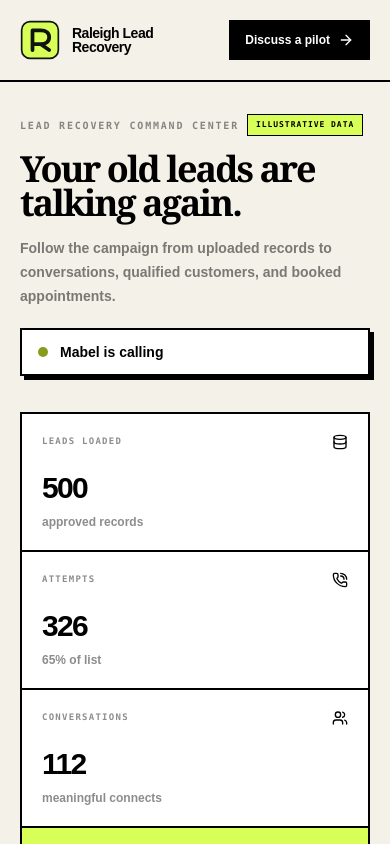
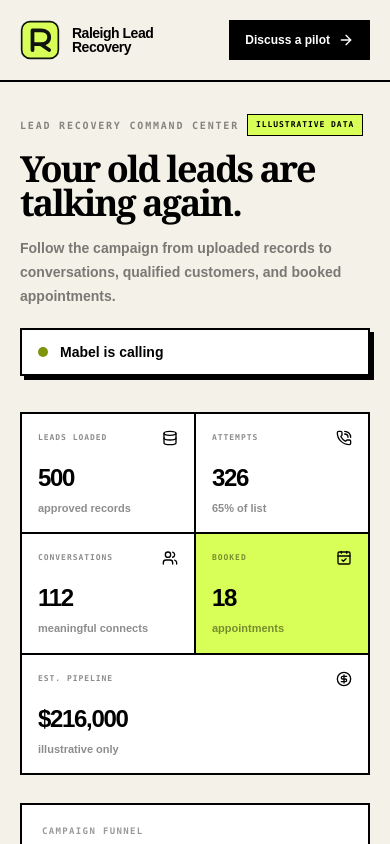
Before and after one commit to dannymsullivan/raleigh-lead-recovery, a Next.js app: page /demo in a window 390 px wide. Shown: the top 844 px of the page. Built offline with nearby package versions, Linux system fonts and the light colour scheme.

Commit message:
Improve dashboard mobile layouts

```diff
--- a/app/dashboard/page.tsx
+++ b/app/dashboard/page.tsx
@@ -55,6 +55,13 @@ export default async function DashboardPage({ searchParams }: PageProps) {
         </div>
       </header>
 
+      <nav className="flex overflow-x-auto border-b-2 border-black bg-white px-3 lg:hidden" aria-label="Dashboard navigation">
+        <Link className="flex h-12 flex-none items-center gap-2 border-b-4 border-black px-3 text-xs font-black" href="/dashboard"><PhoneCall className="h-4 w-4" /> Lead board</Link>
+        <Link className="flex h-12 flex-none items-center gap-2 px-3 text-xs font-black text-black/55" href="/dashboard/reactivation"><Sparkles className="h-4 w-4" /> Reactivation</Link>
+        <Link className="flex h-12 flex-none items-center gap-2 px-3 text-xs font-black text-black/55" href={`/report/${client.id}`}><ArrowUpRight className="h-4 w-4" /> Report</Link>
+        <Link className="flex h-12 flex-none items-center gap-2 px-3 text-xs font-black text-black/55" href="/dashboard/settings"><Settings2 className="h-4 w-4" /> Settings</Link>
+      </nav>
+
       <div className="mx-auto grid max-w-[1440px] lg:grid-cols-[230px_1fr]">
         <aside className="hidden min-h-[calc(100vh-82px)] border-r-2 border-black p-5 lg:flex lg:flex-col">
           <nav className="grid gap-1 text-sm font-extrabold">
@@ -74,12 +81,12 @@ export default async function DashboardPage({ searchParams }: PageProps) {
             <MabelStatus status={client.provisioning_status ?? "pending"} />
           </div>
 
-          <div className="mt-9 grid border-l-2 border-t-2 border-black sm:grid-cols-2 xl:grid-cols-5">
+          <div className="mt-9 grid grid-cols-2 border-l-2 border-t-2 border-black xl:grid-cols-5">
             <Metric label="New leads" value={String(newLeads)} detail="need a callback" />
             <Metric label="Contacted" value={String(contacted)} detail="follow-up started" />
             <Metric label="Booked" value={String(booked.length)} detail="marked won" />
             <Metric label="Booked value" value={formatCurrency(bookedRevenue)} detail="owner confirmed" />
-            <Metric label="Pipeline caught" value={formatCurrency(report.estimatedJobValueCaptured)} detail="estimated" />
+            <Metric label="Pipeline caught" value={formatCurrency(report.estimatedJobValueCaptured)} detail="estimated" mobileWide />
           </div>
 
           <div className="mt-8 grid gap-6 xl:grid-cols-[1fr_340px]">
@@ -146,7 +153,7 @@ function ChecklistItem({ done, label }: { done: boolean; label: string }) { retu
 function MabelStatus({ status }: { status: Client["provisioning_status"] }) { const ready = status === "ready"; return <div className="flex items-center gap-2 text-sm font-extrabold"><span className={`h-2.5 w-2.5 rounded-full ${ready ? "animate-pulse bg-black" : "border-2 border-black"}`} />{ready ? "Mabel is ready" : status === "error" || status === "needs_configuration" ? "Setup needs attention" : "Setting Mabel up"}</div>; }
 function StatusBadge({ status }: { status: string }) { const labels: Record<string, string> = { new: "New lead", contacted: "Contacted", booked: "Booked", lost: "Lost", spam: "Spam" }; return <span className={`border border-black px-2 py-1 font-mono text-[9px] font-bold uppercase ${status === "booked" ? "bg-black text-white" : "bg-white"}`}>{labels[status] ?? status}</span>; }
 function EmptyCalls() { return <div className="grid min-h-72 place-items-center p-8 text-center"><div className="max-w-sm"><PhoneCall className="mx-auto h-10 w-10" strokeWidth={1.5} /><h3 className="mt-5 text-2xl font-black tracking-[-0.04em]">The board is ready.</h3><p className="mt-3 text-sm leading-6 text-black/55">Your first test call will appear here with a summary, urgency, callback details, and recording.</p></div></div>; }
-function Metric({ label, value, detail }: { label: string; value: string; detail: string }) { return <div className="border-b-2 border-r-2 border-black bg-white p-5"><p className="font-mono text-[10px] font-bold uppercase tracking-[0.14em] text-black/45">{label}</p><p className="mt-4 text-3xl font-black tracking-[-0.055em]">{value}</p><p className="mt-2 text-xs font-semibold text-black/40">{detail}</p></div>; }
+function Metric({ label, value, detail, mobileWide = false }: { label: string; value: string; detail: string; mobileWide?: boolean }) { return <div className={`border-b-2 border-r-2 border-black bg-white p-4 sm:p-5 ${mobileWide ? "col-span-2 xl:col-span-1" : ""}`}><p className="font-mono text-[9px] font-bold uppercase tracking-[0.12em] text-black/45 sm:text-[10px] sm:tracking-[0.14em]">{label}</p><p className="mt-3 text-2xl font-black tracking-[-0.055em] sm:mt-4 sm:text-3xl">{value}</p><p className="mt-1.5 text-[11px] font-semibold text-black/40 sm:mt-2 sm:text-xs">{detail}</p></div>; }
 function SmallStat({ label, value }: { label: string; value: string }) { return <div><p className="text-2xl font-black">{value}</p><p className="mt-1 text-[10px] font-bold uppercase text-black/40">{label}</p></div>; }
 function daypart(): string { const hour = new Date().getHours(); return hour < 12 ? "morning" : hour < 18 ? "afternoon" : "evening"; }
 function trialDaysLeft(value: string): number { const date = value.includes("T") ? new Date(value) : new Date(`${value}T23:59:59`); return Math.max(0, Math.ceil((date.getTime() - Date.now()) / 86_400_000)); }
--- a/app/demo/demo-dashboard.tsx
+++ b/app/demo/demo-dashboard.tsx
@@ -81,12 +81,12 @@ export function DemoDashboard() {
             </div>
           </div>
 
-          <div className="mt-9 grid border-l-2 border-t-2 border-black sm:grid-cols-2 xl:grid-cols-5">
+          <div className="mt-9 grid grid-cols-2 border-l-2 border-t-2 border-black xl:grid-cols-5">
             <Metric icon={Database} label="Leads loaded" value={String(demoCampaign.listSize)} detail="approved records" />
             <Metric icon={PhoneCall} label="Attempts" value={String(demoCampaign.attempted)} detail={`${demoCampaignProgress()}% of list`} />
             <Metric icon={Users} label="Conversations" value={String(demoCampaign.connected)} detail="meaningful connects" />
             <Metric icon={CalendarCheck} label="Booked" value={String(demoCampaign.booked)} detail="appointments" accent />
-            <Metric icon={CircleDollarSign} label="Est. pipeline" value={formatDemoCurrency(demoCampaign.estimatedPipeline)} detail="illustrative only" />
+            <Metric icon={CircleDollarSign} label="Est. pipeline" value={formatDemoCurrency(demoCampaign.estimatedPipeline)} detail="illustrative only" mobileWide />
           </div>
 
           <div className="mt-7 grid gap-6 2xl:grid-cols-[minmax(0,1fr)_360px]">
@@ -152,8 +152,8 @@ export function DemoDashboard() {
   );
 }
 
-function Metric({ icon: Icon, label, value, detail, accent = false }: { icon: typeof Database; label: string; value: string; detail: string; accent?: boolean }) {
-  return <div className={`border-b-2 border-r-2 border-black p-5 ${accent ? "bg-[#d8ff57]" : "bg-white"}`}><div className="flex items-center justify-between"><p className="font-mono text-[9px] font-bold uppercase tracking-[0.14em] text-black/45">{label}</p><Icon className="h-4 w-4" /></div><p className="mt-5 text-3xl font-black tracking-[-0.055em]">{value}</p><p className="mt-2 text-xs font-semibold text-black/45">{detail}</p></div>;
+function Metric({ icon: Icon, label, value, detail, accent = false, mobileWide = false }: { icon: typeof Database; label: string; value: string; detail: string; accent?: boolean; mobileWide?: boolean }) {
+  return <div className={`border-b-2 border-r-2 border-black p-4 sm:p-5 ${mobileWide ? "col-span-2 xl:col-span-1" : ""} ${accent ? "bg-[#d8ff57]" : "bg-white"}`}><div className="flex items-center justify-between"><p className="font-mono text-[8px] font-bold uppercase tracking-[0.12em] text-black/45 sm:text-[9px] sm:tracking-[0.14em]">{label}</p><Icon className="h-4 w-4" /></div><p className="mt-4 text-2xl font-black tracking-[-0.055em] sm:mt-5 sm:text-3xl">{value}</p><p className="mt-1.5 text-[11px] font-semibold text-black/45 sm:mt-2 sm:text-xs">{detail}</p></div>;
 }
 
 function FunnelRow({ label, value, max, accent = false, dark = false }: { label: string; value: number; max: number; accent?: boolean; dark?: boolean }) {
@@ -168,8 +168,8 @@ function CampaignDetail({ label, value, icon: Icon }: { label: string; value: st
 function DemoLeadRow({ lead }: { lead: DemoLead }) {
   return (
     <details className="group border-b-2 border-black last:border-b-0">
-      <summary className="grid cursor-pointer list-none gap-5 p-5 hover:bg-[#f4f1e8] sm:grid-cols-[minmax(0,1fr)_170px_150px_20px] sm:items-center">
-        <div className="min-w-0"><div className="flex flex-wrap items-center gap-2"><StatusBadge status={lead.status} /><span className="font-mono text-[9px] font-bold uppercase text-black/35">{lead.ageDays} days old · {lead.attempts} attempt{lead.attempts === 1 ? "" : "s"}</span></div><h3 className="mt-3 text-lg font-black">{lead.name} <span className="ml-2 text-sm text-black/35">{lead.phone}</span></h3><p className="mt-1 text-xs font-bold text-black/45">{lead.source}</p></div>
+      <summary className="grid grid-cols-2 cursor-pointer list-none gap-5 p-5 hover:bg-[#f4f1e8] sm:grid-cols-[minmax(0,1fr)_170px_150px_20px] sm:items-center">
+        <div className="col-span-2 min-w-0 sm:col-span-1"><div className="flex flex-wrap items-center gap-2"><StatusBadge status={lead.status} /><span className="font-mono text-[9px] font-bold uppercase text-black/35">{lead.ageDays} days old · {lead.attempts} attempt{lead.attempts === 1 ? "" : "s"}</span></div><h3 className="mt-3 text-lg font-black">{lead.name} <span className="ml-2 text-sm text-black/35">{lead.phone}</span></h3><p className="mt-1 text-xs font-bold text-black/45">{lead.source}</p></div>
         <div><p className="font-mono text-[8px] font-bold uppercase tracking-[0.12em] text-black/35">Outcome</p><p className="mt-1 text-sm font-black">{lead.outcome}</p></div>
         <div><p className="font-mono text-[8px] font-bold uppercase tracking-[0.12em] text-black/35">Opportunity</p><p className="mt-1 text-sm font-black">{lead.value ? formatDemoCurrency(lead.value) : "—"}</p><p className="mt-1 text-[10px] font-bold text-black/35">{lead.lastContact}</p></div>
         <ChevronDown className="hidden h-4 w-4 transition-transform group-open:rotate-180 sm:block" />
```
Also changed, not shown: app/dashboard/reactivation/page.tsx (+3 -3 lines).
